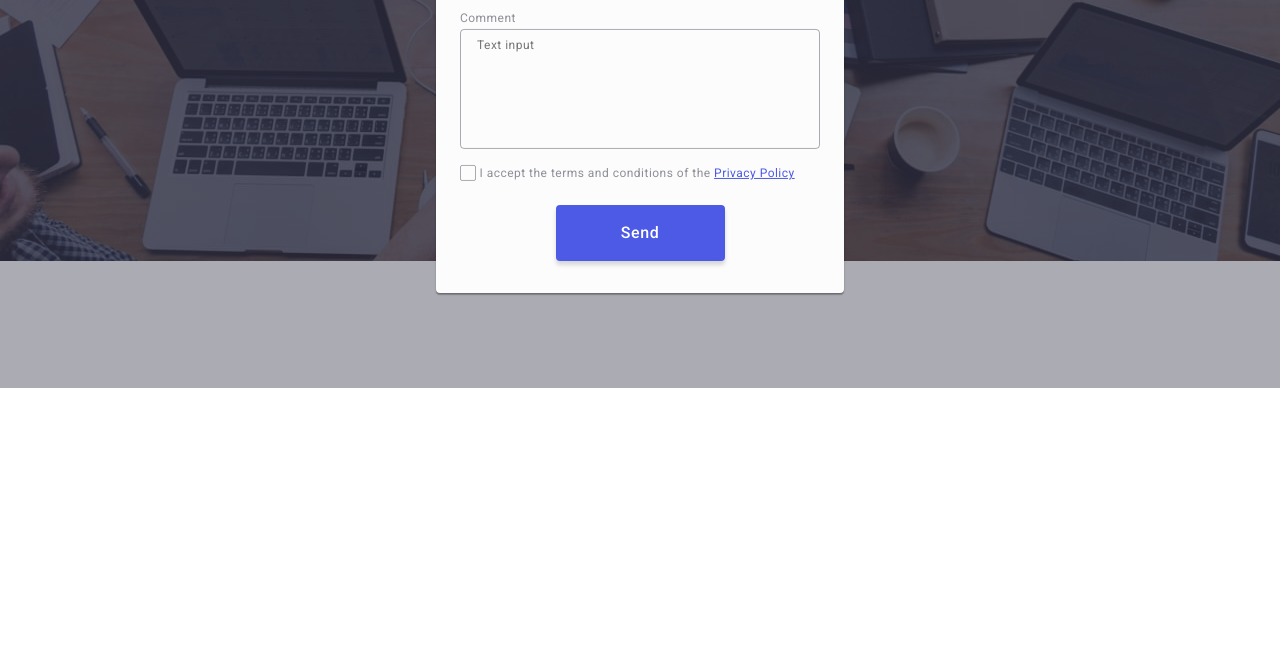
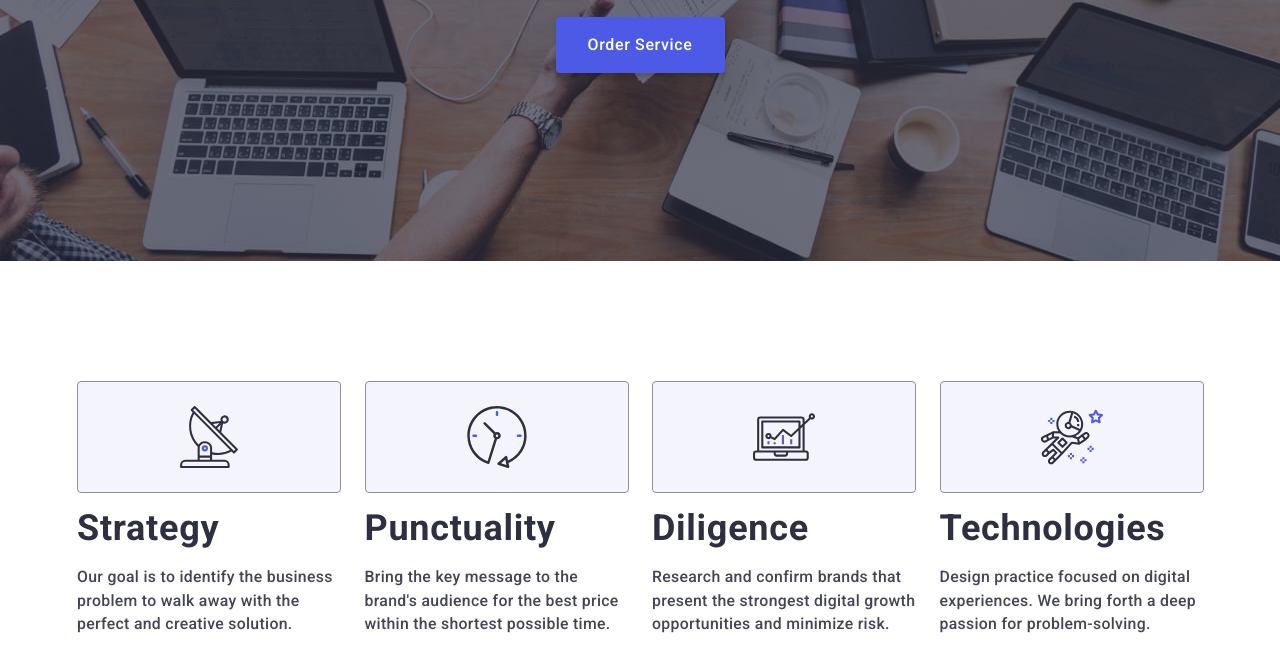
Before and after one commit to OlikKorsun/goit-markup-hw-06, a plain HTML site: page index.html in a window 1280 px wide. Shown: the part 412-1084 px from the top of the page. Before the commit the page ends 800 px from the top, so only its background shows below. Drawn offline with nearby package versions, Linux system fonts and the light colour scheme.

Commit message:
section defenders

```diff
--- a/css/styles.css
+++ b/css/styles.css
@@ -60,7 +60,6 @@ p {
     margin-bottom: 0;
 }
 
-/*
 h2 {
     color: var(--modaloverlay-color-navybluemodal, #2E2F42);
     text-align: center;
@@ -80,7 +79,6 @@ h3 {
     letter-spacing: 0.02em;
     margin-bottom: 8px;
 }
-*/
 
 /*==== Основний контейнер =====*/
 .container {
@@ -434,7 +432,21 @@ h3 {
     transition: background-color 250ms cubic-bezier(0.4, 0, 0.2, 1);
 }
 
-/* =======  Правила для мобілки  =======  */
+/* =======  Секція 2 - Досягнення  =======  */
+
+.defenders-section {
+    padding: 96px 0;
+}
+
+.defenders-section-ul {
+    display: flex;
+ }
+
+.defenders-section-li {
+    display: flex;
+    flex-direction: column;
+}
+
 /*@media screen and (max-width: 320px) {
     .main-title {
     background-image: linear-gradient(to bottom,
@@ -451,6 +463,8 @@ h3 {
             margin: 0 auto;
     }
 }*/
+
+/* =======  Правила для мобілки  =======  */
 
 @media screen and (max-width: 767px) {
     .container {
@@ -615,6 +629,36 @@ h3 {
     .main-button {
         margin-top: 72px;
     }
+
+    /* пішла 2 секція */
+    .icon-defenders-div {
+        display: none;
+        }
+
+    .defenders-section-ul {
+    display: flex;
+    flex-direction: column;
+    gap: 72px;
+    max-width: 100%;
+    }
+
+    .section-h-three {
+        color: var(--modaloverlay-color-navybluemodal, #2E2F42);
+        text-align: center;
+        font-size: 36px;
+        font-weight: 700;
+        line-height: 1.11;
+        text-transform: capitalize;
+    }
+
+    .defenders-section-p {
+        color: var(--text-color-slate, #434455);
+        font-weight: 500;
+    }
+
+    .defenders-section-li {
+        gap: 8px;
+    }
 }
 
 @media screen and (min-resolution: 192dpi) and (max-width: 767px),
@@ -752,6 +796,37 @@ screen and (min-device-pixel-ratio: 2) and (max-width: 767px) {
     .main-button {
         margin-top: 36px;
     }
+
+    /* пішла 2 секція */
+    .icon-defenders-div {
+        display: none;
+        }
+
+    .defenders-section-ul {
+        display: flex;
+        flex-direction: row;
+        flex-wrap: wrap;
+        align-items: center;
+        column-gap: 24px;
+        row-gap: 72px;
+    }
+
+    .defenders-section-li {
+        width: calc((100% - 24px) / 2);
+        gap: 8px;
+    }
+
+    .section-h-three {
+        font-size: 36px;
+        font-weight: 700;
+        line-height: 1.11;
+        text-transform: capitalize;
+    }
+
+    .defenders-section-p {
+        font-weight: 500;
+        font-size: 15.8px;
+    }
 }
 
 @media screen and (min-resolution: 192dpi) and (min-width: 768px),
@@ -809,6 +884,42 @@ screen and (min-device-pixel-ratio: 2) and (max-width: 767px) {
         padding-left: 38px;
     }
 
+    /* пішла секція 2 */
+    .defenders-section {
+        padding: 120px 0;
+    }
+
+    .defenders-container {
+        align-items: center;
+    }
+
+    .defenders-section-ul {
+        display: flex;
+        flex-wrap: nowrap;
+        justify-content: space-between;
+        gap: 24px;
+    }
+
+    .defenders-section-li {
+        display: flex;
+        flex-direction: column;
+        align-items: flex-start;
+        width: calc((100% - 72px) / 4);
+    }
+
+    .icon-defenders-div {
+            display: flex;
+            align-items: center;
+            justify-content: center;
+            height: 112px;
+            width: 264px;
+            background-color: var(--light-color-cloud, #F4F4FD);
+            border-radius: 4px;
+            margin-bottom: 8px;
+            border: 1px solid var(--subtitletext-color-ligntslate, #8E8F99);
+            padding: 24px 100px;
+        }
+
     }
 
     @media screen and (min-resolution: 192dpi) and (min-width: 1158px),
--- a/index.html
+++ b/index.html
@@ -53,9 +53,9 @@
         </section>
 
         <!-- Секція досягнень - що вміємо 2 -->
-        <!-- <section class="defenders-section">
+        <section class="defenders-section">
             <div class="container defenders-container">
-            <h2 class="visually-hidden">Defenders</h2>
+            <h2 class="defenders-title visually-hidden">Defenders</h2>
             <ul class="defenders-section-ul">
                 <li class="defenders-section-li">
                     <div class="icon-defenders-div">
@@ -96,7 +96,7 @@
                 </li>
             </ul>
             </div>
-        </section> -->
+        </section>
 
         <!-- Секція з командою 3 -->
         <!-- <section class="team-section">
@@ -412,7 +412,7 @@
     </footer> -->
 
     <!-- Спливаюче вікно -->
-    <div class="backdrop backdrop-mobile backdrop-laptop is-open">
+    <div class="backdrop backdrop-mobile backdrop-laptop">
 
         <div class="modal-form">
 
```
